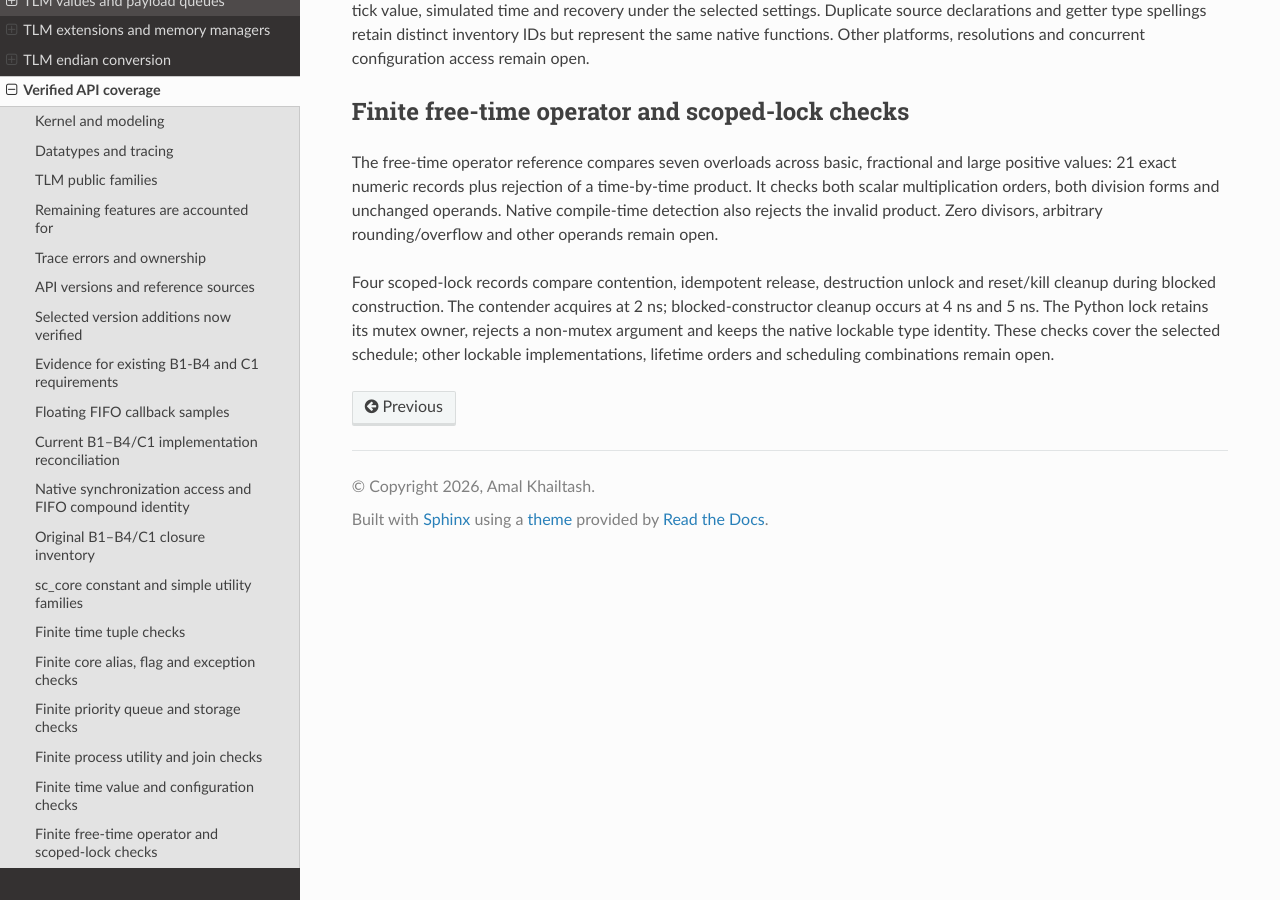
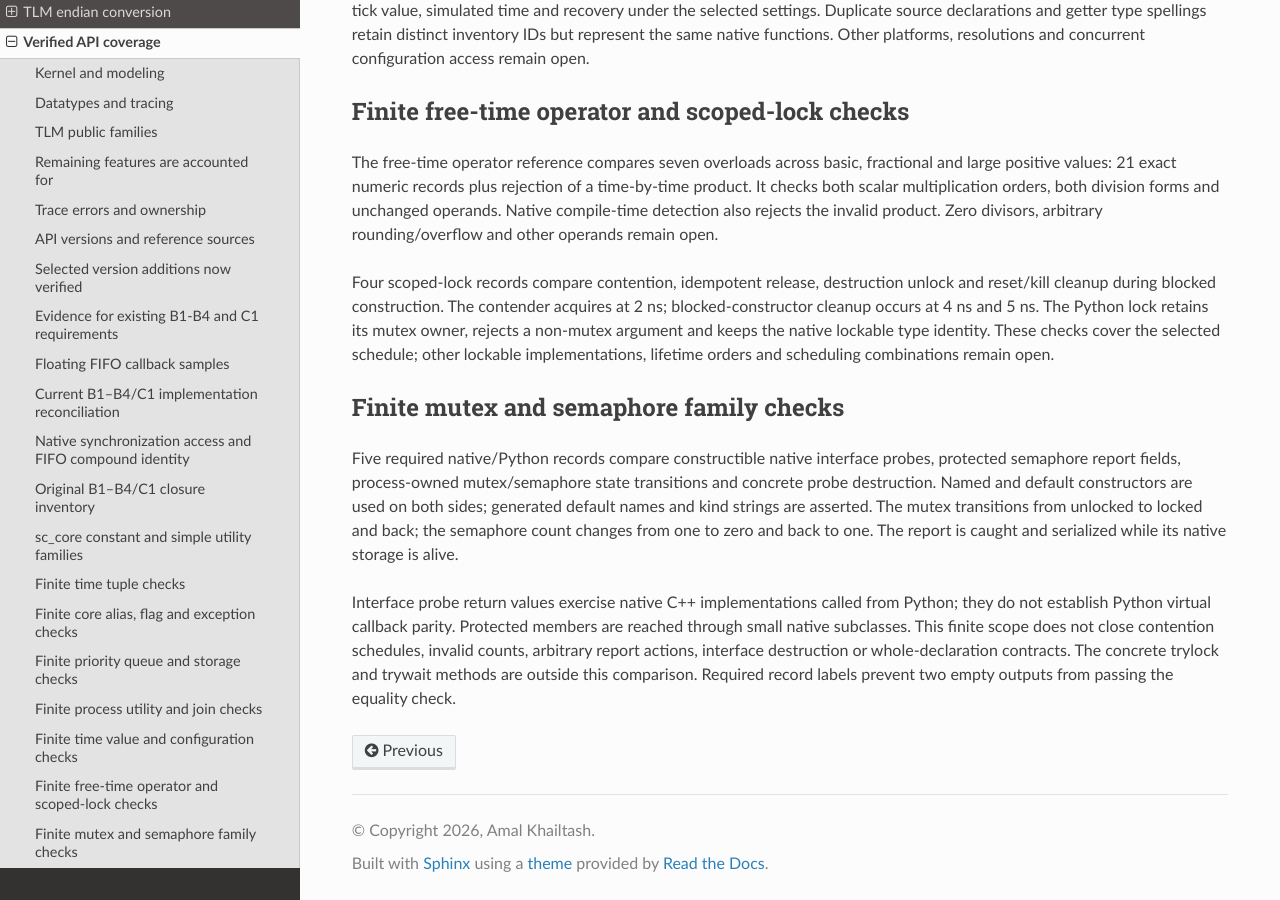
Before and after one commit to amal-khailtash/pysystemc, a Sphinx documentation site: the page built from docs/api/coverage.rst, in a window 1280 px wide and 900 px high, scrolled down 12343 px. Built offline with Sphinx 7.4.7 and the Read the Docs theme 3.1.0, drawn with Linux system fonts in a browser that asks for light colours.

Commit message:
Verify finite mutex and semaphore family reference records

```diff
--- a/docs/api/coverage.rst
+++ b/docs/api/coverage.rst
@@ -748,3 +748,21 @@ lock retains its mutex owner, rejects a non-mutex argument and keeps the native
 lockable type identity. These checks cover the selected schedule; other
 lockable implementations, lifetime orders and scheduling combinations remain
 open.
+
+Finite mutex and semaphore family checks
+----------------------------------------
+
+Five required native/Python records compare constructible native interface
+probes, protected semaphore report fields, process-owned mutex/semaphore state
+transitions and concrete probe destruction. Named and default constructors are
+used on both sides; generated default names and kind strings are asserted. The mutex transitions from unlocked to
+locked and back; the semaphore count changes from one to zero and back to one.
+The report is caught and serialized while its native storage is alive.
+
+Interface probe return values exercise native C++ implementations called from
+Python; they do not establish Python virtual callback parity. Protected members
+are reached through small native subclasses. This finite scope does not close
+contention schedules, invalid counts, arbitrary report actions, interface
+destruction or whole-declaration contracts. The concrete trylock and trywait
+methods are outside this comparison. Required record labels prevent two empty
+outputs from passing the equality check.
```
Also changed, not shown: CHANGELOG.md (+3 -0 lines), 1 other file.
